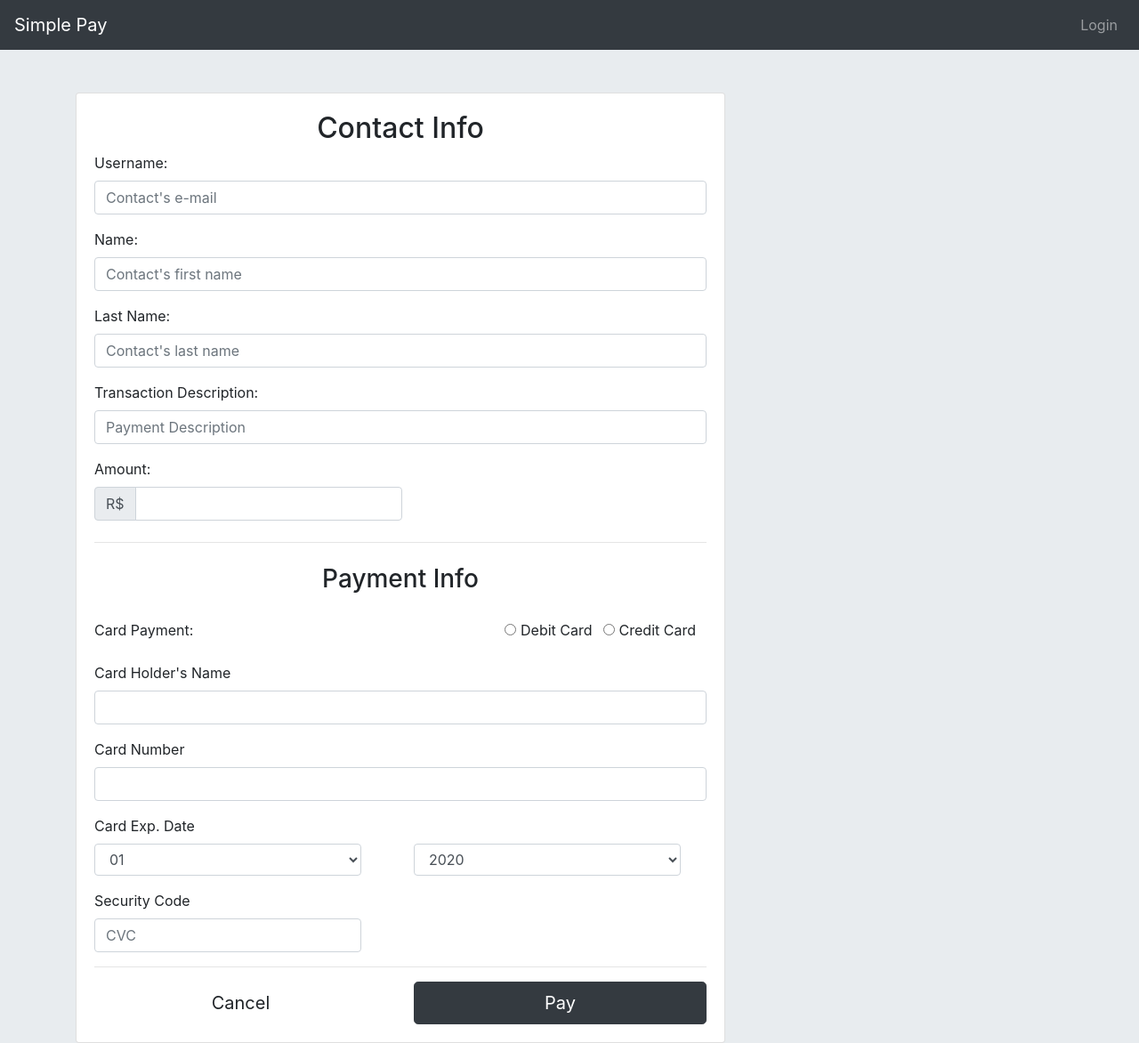
After one commit to nicomcc/simple_pay, a Node server app: page /payment in a window 1280 px wide. The commit adds this page. Shown: the whole page at 89% size. Run offline with Node 20, Linux system fonts and the light colour scheme; some libraries are stand-ins or nearby versions.

Commit message:
payment page

```diff
--- a/index.js
+++ b/index.js
@@ -52,12 +52,8 @@ app.get('/wallet', (req, res) => {
   }
 });
 
-app.get('/deposit', (req, res) => {
-  if (req.isAuthenticated()) {
-    res.render('deposit', { firstName: req.user.firstname });
-  } else {
-    res.redirect('/login');
-  }
+app.get('/payment', (req, res) => {
+  res.render('payment');
 });
 
 app.get('/transfer', (req, res) => {
--- a/public/css/styles.css
+++ b/public/css/styles.css
@@ -20,3 +20,12 @@ body {
 .walletjumbo{
   padding-bottom: 0
 }
+
+.indexwallet{
+  padding-top: 150px
+}
+
+.paytext{
+  padding-bottom: 10;
+  padding-top: 0;
+}
--- a/views/partials/headerlogin.ejs
+++ b/views/partials/headerlogin.ejs
@@ -24,9 +24,6 @@
         <a class="nav-link" href="/wallet">Wallet</a>
       </li>
       <li class="nav-item">
-        <a class="nav-link" href="/deposit">Deposit</a>
-      </li>
-      <li class="nav-item">
         <a class="nav-link" href="/transfer">Transfer</a>
       </li>
       <li class="nav-item">
--- /dev/null
+++ b/views/payment.ejs
@@ -0,0 +1,133 @@
+<%- include('partials/header') %>
+<link href="//maxcdn.bootstrapcdn.com/bootstrap/4.0.0/css/bootstrap.min.css" rel="stylesheet" id="bootstrap-css">
+<script src="//maxcdn.bootstrapcdn.com/bootstrap/4.0.0/js/bootstrap.min.js"></script>
+<script src="//cdnjs.cloudflare.com/ajax/libs/jquery/3.2.1/jquery.min.js"></script>
+<link rel="stylesheet" href="css/styles.css">
+
+<div class="container mt-5">
+
+  <div class="row">
+    <div class="col-sm-8">
+      <div class="card">
+        <div class="card-body">
+          <h2 class="text-center">Contact Info</h2>
+          <!-- Makes POST request to /login route -->
+          <form action="/transfer" method="POST">
+            <div class="form-group">
+              <label for="username">Username: </label>
+              <input type="email" required="required" class="form-control" name="username" placeholder="Contact's e-mail">
+            </div>
+            <div class="form-group">
+              <label for="firstname">Name: </label>
+              <input type="name" required="required" class="form-control" name="firstname" placeholder="Contact's first name">
+            </div>
+            <div class="form-group">
+              <label for="lastname">Last Name: </label>
+              <input type="name" required="required" class="form-control" name="lastname" placeholder="Contact's last name">
+            </div>
+            <div class="form-group">
+              <label for="transdescription">Transaction Description: </label>
+              <input type="name" required="required" class="form-control" name="transdescription" placeholder="Payment Description">
+            </div>
+            <div class="form-group">
+              <label for="amount">Amount: </label>
+              <div class="form-inline">
+                <div class="input-group">
+                  <div class="input-group-prepend"><span class="input-group-text">R$</span></div>
+                  <input type="number" class="form-control text-right" step="0.01" min="0">
+                </div>
+              </div>
+
+
+            </div>
+
+            <hr class="my-4">
+
+            <div class="card-body paytext">
+              <h3 class="text-center ">Payment Info</h3>
+            </div>
+
+            <div class="form-group row">
+              <label class="col-sm-4">Card Payment: </label>
+              <div class="col-sm-8">
+                <div class="form-check form-check-inline float-right">
+                  <input class="form-check-input" type="radio" name="inlineRadioOptions" id="inlineRadio1" value="option1">
+                  <label class="form-check-label" for="inlineRadio1">Credit Card</label>
+                </div>
+                <div class="form-check form-check-inline float-right">
+                  <input class="form-check-input" type="radio" name="inlineRadioOptions" id="inlineRadio2" value="option2">
+                  <label class="form-check-label" for="inlineRadio2">Debit Card</label>
+                </div>
+              </div>
+            </div>
+
+            <div class="form-group">
+              <label for="cc_name">Card Holder's Name </label>
+              <input type="text" class="form-control" pattern="\w+ \w+.*" required="required" name="holdername">
+            </div>
+            <div class="form-group">
+              <label for="username">Card Number </label>
+              <input type="text" class="form-control" autocomplete="off" maxlength="20" pattern="\d{16}" title="Credit card number" required="">
+            </div>
+            <div class="form-group row">
+              <label class="col-md-12">Card Exp. Date</label>
+              <div class="col-md-6">
+                <select class="form-control input-sm" style="width: 10px" name="cc_exp_mo" size="0">
+                  <option value="01">01</option>
+                  <option value="02">02</option>
+                  <option value="03">03</option>
+                  <option value="04">04</option>
+                  <option value="05">05</option>
+                  <option value="06">06</option>
+                  <option value="07">07</option>
+                  <option value="08">08</option>
+                  <option value="09">09</option>
+                  <option value="10">10</option>
+                  <option value="11">11</option>
+                  <option value="12">12</option>
+                </select>
+              </div>
+              <div class="col-md-4">
+                <div class="form-group">
+                  <select class="form-control" name="cc_exp_yr" size="0">
+                    <option>2020</option>
+                    <option>2021</option>
+                    <option>2022</option>
+                    <option>2023</option>
+                    <option>2024</option>
+                    <option>2025</option>
+                    <option>2026</option>
+                    <option>2027</option>
+                    <option>2028</option>
+                  </select>
+                </div>
+              </div>
+
+              <div class="col-md-5">
+
+                <label>Security Code</label>
+                <input type="text" class="form-control" autocomplete="off" maxlength="3" pattern="\d{3}" title="Three digits at back of your card" required="" placeholder="CVC">
+              </div>
+            </div>
+            <hr />
+
+            <div class="group-group row">
+              <div class="col-md-6">
+                <button type="reset" class="btn btn-default btn-lg btn-block">Cancel</button>
+              </div>
+              <div class="col-md-6">
+                <button type="submit" class="btn btn-dark btn-lg btn-block">Pay</button>
+              </div>
+            </div>
+        </div>
+        </form>
+      </div>
+    </div>
+  </div>
+
+
+
+
+</div>
+
+<%- include('partials/footer') %>
--- a/views/wallet.ejs
+++ b/views/wallet.ejs
@@ -7,7 +7,7 @@
 
     <i class="fas fa-wallet fa-6x"></i>
         <p></p>
-    <p class="pay-text">Wallet Fund: <%= walletcash %> R$</p>
+    <p class="pay-text">Wallet Fund: R$ <%= walletcash %></p>
     <hr>
 </div>
   </div>
```
Also changed, not shown: views/deposit.ejs (deleted, +0 -93 lines), views/home.ejs (+5 -2 lines), views/transfer.ejs (+5 -2 lines).
